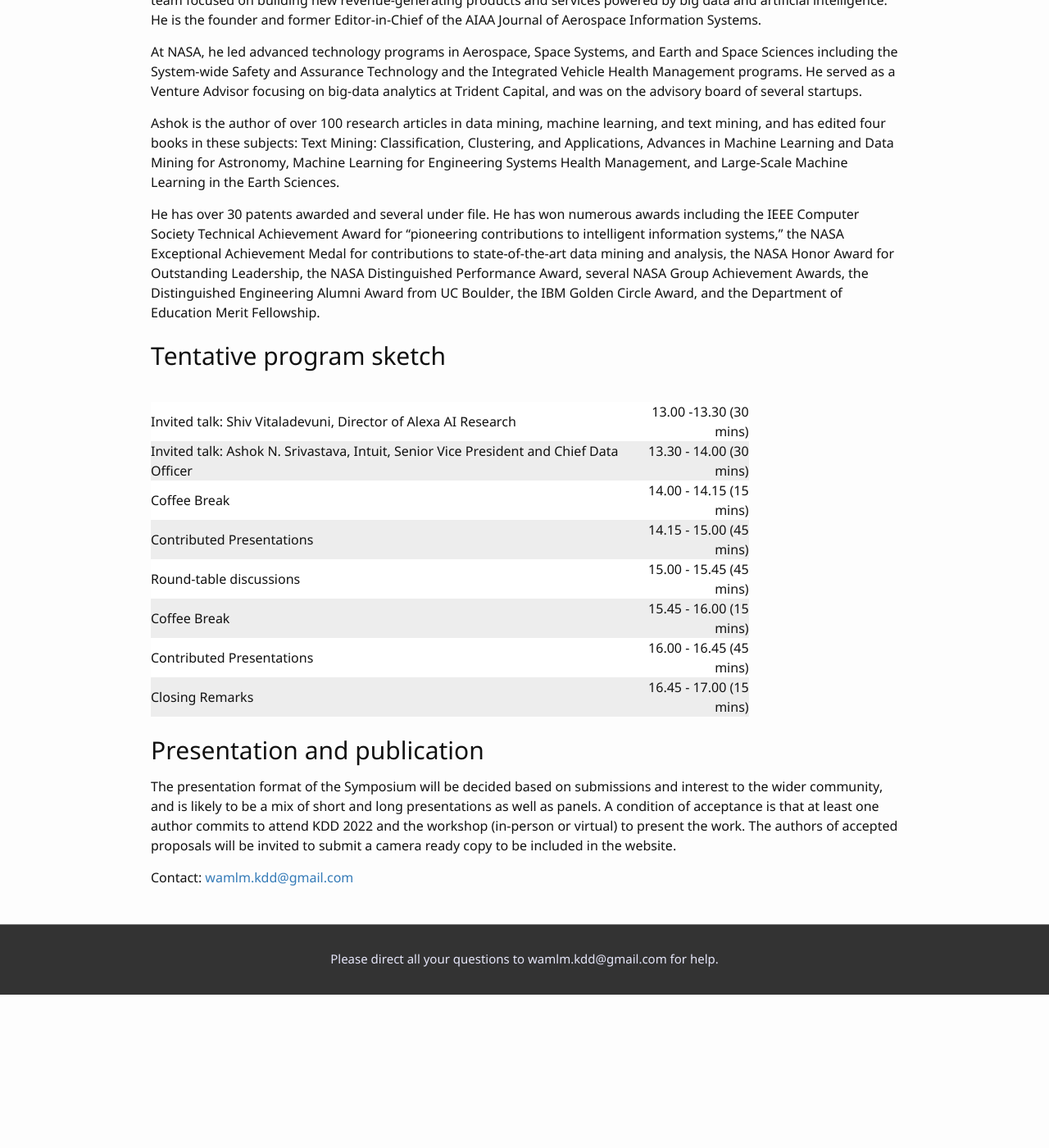
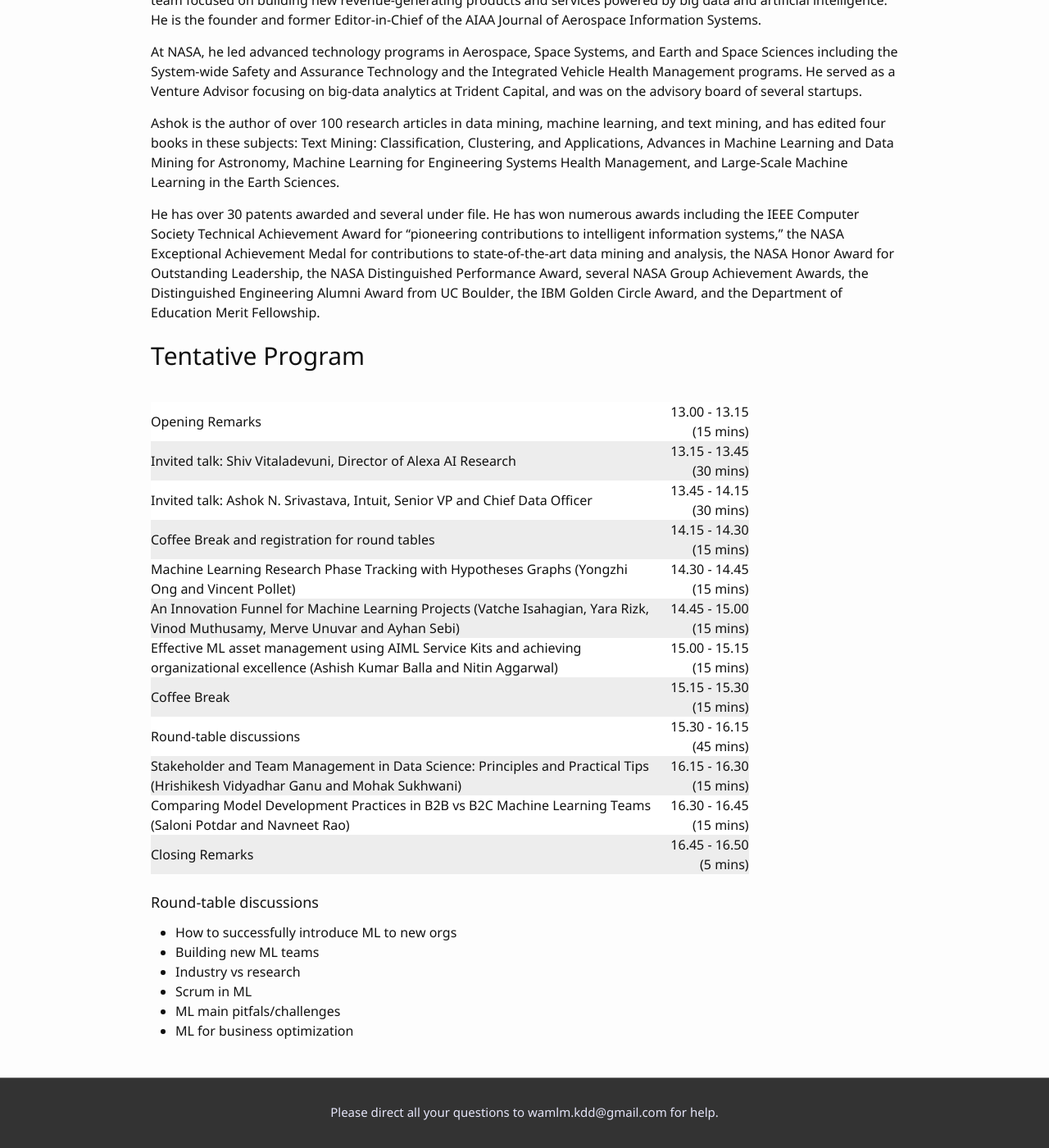
Before and after one commit to wamlm-kdd/wamlm, a Jekyll site: the page built from index.md, in a window 1280 px wide and 1400 px high, scrolled down 3290 px. Shown: the whole window at 82% size. Built offline with Jekyll 4.4.1, drawn with Linux system fonts in a browser that asks for light colours; our own code applies the rules of GitHub Pages for plain Markdown files; before the commit the page ends 4503 px from its top, so only the background shows below that.

Commit message:
Change program.

```diff
--- a/index.md
+++ b/index.md
@@ -102,36 +102,47 @@
 
 He has over 30 patents awarded and several under file. He has won numerous awards including the IEEE Computer Society Technical Achievement Award for “pioneering contributions to intelligent information systems,” the NASA Exceptional Achievement Medal for contributions to state-of-the-art data mining and analysis, the NASA Honor Award for Outstanding Leadership, the NASA Distinguished Performance Award, several NASA Group Achievement Awards, the Distinguished Engineering Alumni Award from UC Boulder, the IBM Golden Circle Award, and the Department of Education Merit Fellowship.
 
-## Tentative program sketch
+## Tentative Program
 <div markdown="1" class="beauty_table">
 
 | | |
 |:--- |---:|
-| Invited talk: Shiv Vitaladevuni, Director of Alexa AI Research  | 13.00 -13.30 (30 mins) |
+| Opening Remarks | 13.00 - 13.15 (15 mins) |
+|:--- |---:|
+| Invited talk: Shiv Vitaladevuni, Director of Alexa AI Research  | 13.15 - 13.45 (30 mins) |
 |:---|---:|
-| Invited talk: Ashok N. Srivastava, Intuit, Senior Vice President and Chief Data Officer | 13.30 - 14.00 (30 mins) |
+| Invited talk: Ashok N. Srivastava, Intuit, Senior VP and Chief Data Officer | 13.45 - 14.15 (30 mins) |
 |:---|---:|
-| Coffee Break | 14.00 - 14.15 (15 mins) |
+| Coffee Break and registration for round tables| 14.15 - 14.30 (15 mins) |
 |:---|---:|
-| Contributed Presentations| 14.15 - 15.00 (45 mins) |
+| Machine Learning Research Phase Tracking with Hypotheses Graphs (Yongzhi Ong and Vincent Pollet) | 14.30 - 14.45 (15 mins) |
 |:---|---:|
-|Round-table discussions | 15.00 - 15.45 (45 mins) |
+| An Innovation Funnel for Machine Learning Projects (Vatche Isahagian, Yara Rizk, Vinod Muthusamy, Merve Unuvar and Ayhan Sebi) | 14.45 - 15.00 (15 mins) |
 |:---|---:|
-| Coffee Break | 15.45 - 16.00 (15 mins) |
+| Effective ML asset management using AIML Service Kits and achieving organizational excellence (Ashish Kumar Balla and Nitin Aggarwal) | 15.00 - 15.15 (15 mins) |
 |:---|---:|
-| Contributed Presentations| 16.00 - 16.45 (45 mins) |
+| Coffee Break | 15.15 - 15.30 (15 mins) |
 |:---|---:|
-| Closing Remarks | 16.45 - 17.00 (15 mins) |
+|Round-table discussions | 15.30 - 16.15 (45 mins) |
+|:---|---:|
+| Stakeholder and Team Management in Data Science: Principles and Practical Tips (Hrishikesh Vidyadhar Ganu and Mohak Sukhwani) | 16.15 - 16.30 (15 mins) |
+|:---|---:|
+| Comparing Model Development Practices in B2B vs B2C Machine Learning Teams (Saloni Potdar and Navneet Rao) | 16.30 - 16.45 (15 mins) |
+|:---|---:|
+| Closing Remarks | 16.45 - 16.50 (5 mins) |
 
+</div>
 
-## Presentation and publication
-The presentation format of the Symposium will be decided based on submissions and interest to the wider community, and is likely to be a mix of short and long presentations as well as panels. A condition of acceptance is that at least one author commits to attend KDD 2022 and the workshop (in-person or virtual) to present the work. The authors of accepted proposals will be invited to submit a camera ready copy to be included in the website.
+#### Round-table discussions
 
- Contact: [wamlm.kdd@gmail.com](mailto:wamlm.kdd@gmail.com)
-
+- How to successfully introduce ML to new orgs
+- Building new ML teams
+- Industry vs research
+- Scrum in ML
+- ML main pitfals/challenges
+- ML for business optimization
 
 
 
 </div>
 </div>
-</div>
```
